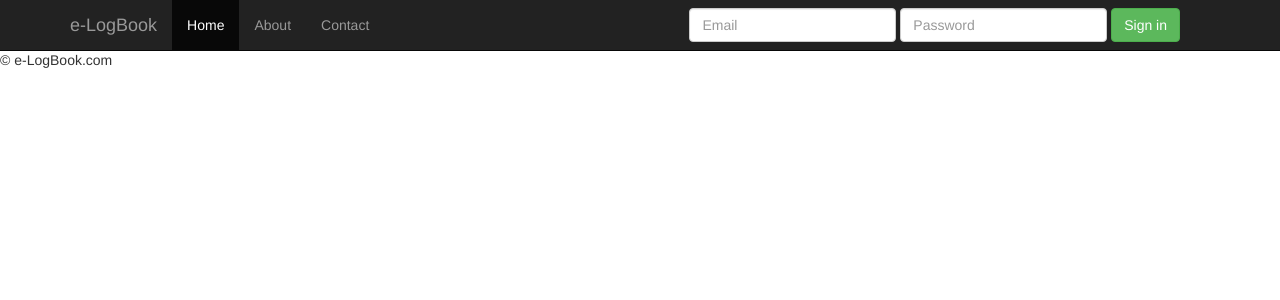
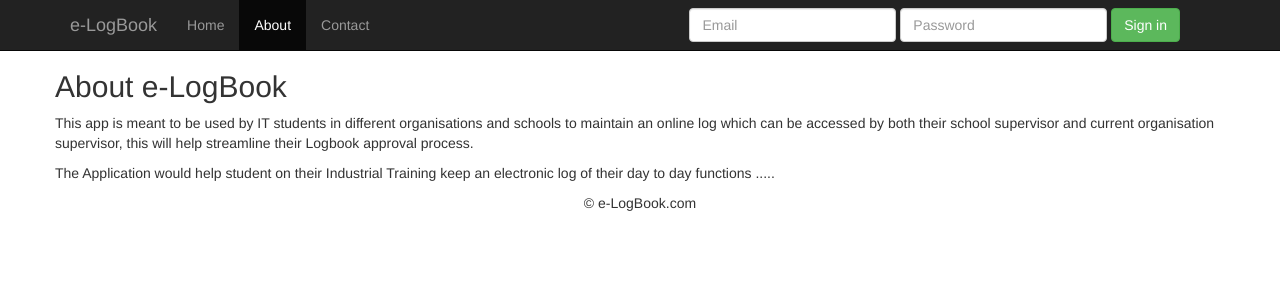
Before and after one commit to galadsDC/e-LogBook, a PHP site: page /Pages/about.php in a window 1280 px wide. Shown: the top 300 px of the page. Run offline with PHP 8.4, Linux system fonts and the light colour scheme.

Commit message:
COntinue work on the footers and headers.

```diff
--- a/Pages/about.php
+++ b/Pages/about.php
@@ -1,4 +1,10 @@
 <?php require_once __DIR__ . "/header.php"; ?>
 
+    <div class="container">
+        <div class="row">
+            <h2>About e-LogBook</h2>
+            <p>This app is meant to be used by IT students in different organisations and schools to maintain an online log which can be accessed by both their school supervisor and current organisation supervisor, this will help streamline their Logbook approval process.</p>
+            <p>The Application would help student on their Industrial Training keep an electronic log of their day to day functions .....</p>
+        </div>
 
 <?php require_once __DIR__ . "/footer.php"; ?>
--- a/Pages/contact.php
+++ b/Pages/contact.php
@@ -1,4 +1,6 @@
 <?php require_once __DIR__ . '/header.php'; ?>
+
+    <div class="container">
 
 
 <?php require_once __DIR__ . "/footer.php"; ?>
--- a/Pages/footer.php
+++ b/Pages/footer.php
@@ -1,5 +1,7 @@
-<footer>
-                <p>&copy; e-LogBook.com</p>
+            <footer class="page-footer font-small unique-color-dark mt-4">
+                <div class="footer-copyright text-center py-3">
+                    <p>&copy; e-LogBook.com</p>
+                </div>
             </footer>
         </div>
         <!-- /container -->
--- a/Pages/header.php
+++ b/Pages/header.php
@@ -33,9 +33,9 @@
                 </div>
                 <div class="navbar-collapse collapse">
                     <ul class="nav navbar-nav">
-                        <li class="active"><a href="/">Home</a></li>
-                        <li><a href="/../Pages/about.php">About</a></li>
-                        <li><a href="/../Pages/contact.php">Contact</a></li>
+                        <li <?php if (basename($_SERVER["SCRIPT_NAME"], '.php') == 'index'){echo('class="active"');} ?>><a href="/">Home</a></li>
+                        <li <?php if (basename($_SERVER["SCRIPT_NAME"], '.php') == 'about'){echo('class="active"');} ?>><a href="/../Pages/about.php">About</a></li>
+                        <li <?php if (basename($_SERVER["SCRIPT_NAME"], '.php') == 'contact'){echo('class="active"');} ?>><a href="/../Pages/contact.php">Contact</a></li>
                         <!-- <li>
                             <a href="#" class="dropdown-toggle" data-toggle="dropdown">Dropdown</a>
                             <ul class="dropdown-menu">
@@ -49,6 +49,7 @@
                             </ul>
                         </li> -->
                     </ul>
+                    <!-- Check if the user is logged in and hide the login form for the user. -->
                     <form class="navbar-form navbar-right">
                         <div class="form-group">
                             <input type="text" placeholder="Email" class="form-control">
--- a/index.php
+++ b/index.php
@@ -6,7 +6,7 @@
 
                 <p>This app is meant to be used by IT students in different organisations and schools to maintain an online log which can be accessed by both their school supervisor and current organisation supervisor, this will help streamline their Logbook approval process.</p>
 
-                <p><a class="btn btn-primary btn-lg" href="Pages/about.php">Learn more &raquo;</a></p>
+                <p><a class="btn btn-primary btn-lg" href="/../Pages/about.php">Learn more &raquo;</a></p>
             </div>
         </div>
 
```
Also changed, not shown: Pages/logForm.php (added).
